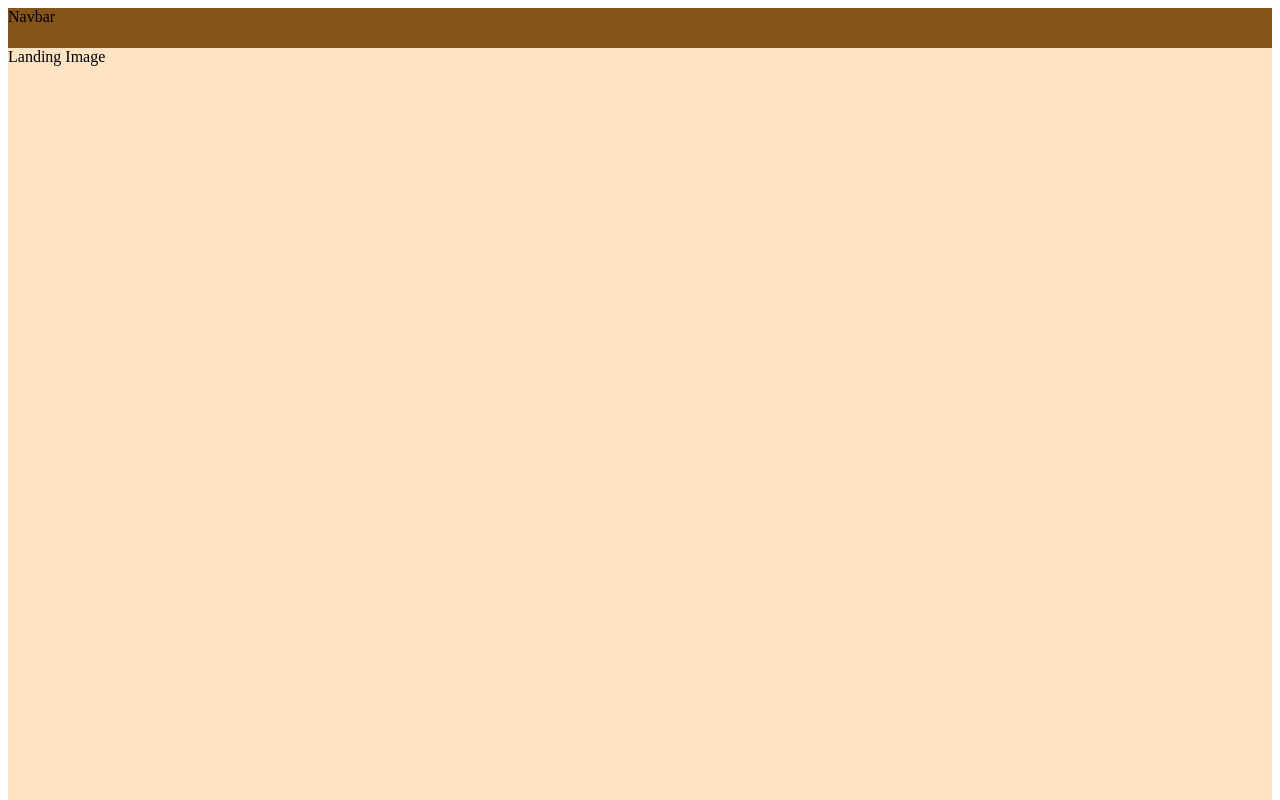
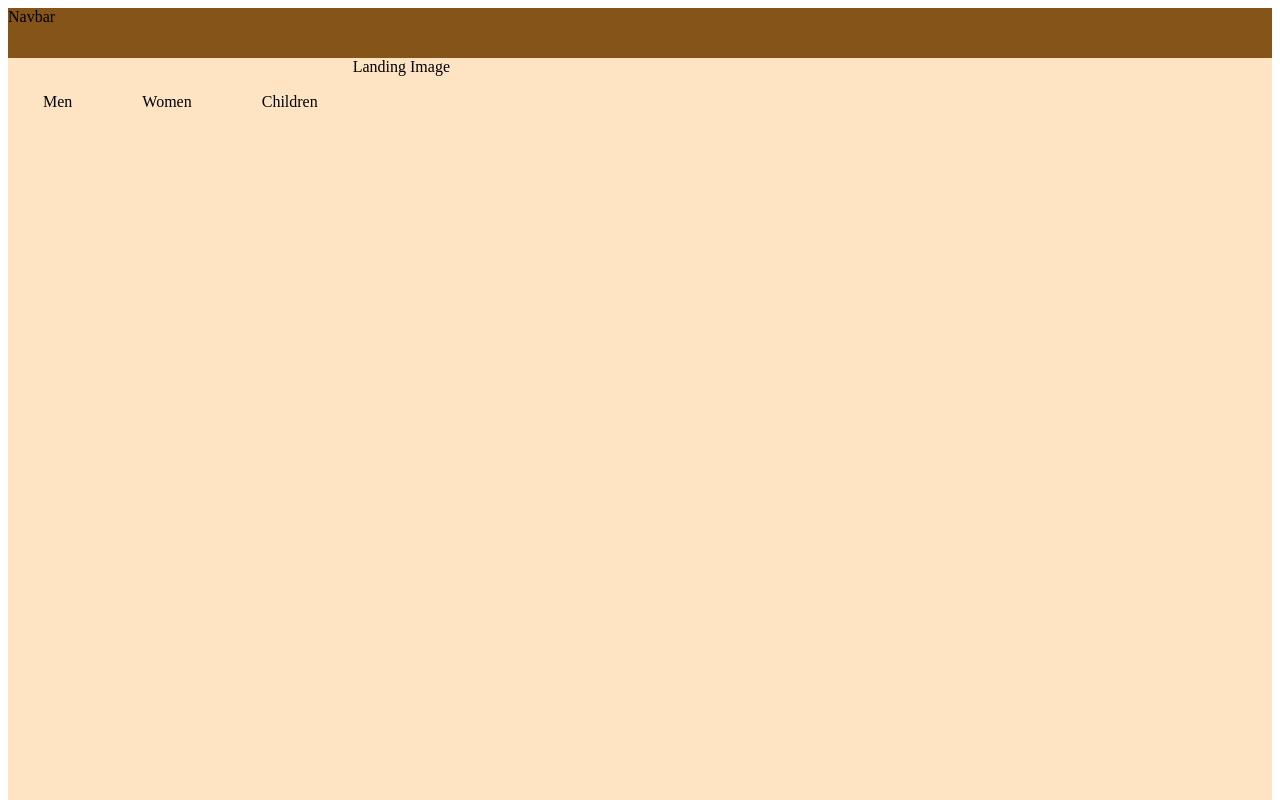
Before and after one commit to JaydinMarshall/coding-2, a plain HTML site: page AttributePractice.html in a window 1280 px wide. Shown: the top 800 px of the page. Drawn offline with Linux system fonts and the light colour scheme.

Commit message:
AttributePracticeCompleted

```diff
--- a/AttributePractice.html
+++ b/AttributePractice.html
@@ -5,8 +5,20 @@
 </head>
 <body>
 
-<div style="Background-color: rgb(133, 84, 25); height: 40px"> Navbar </div>
-<div style="background-color: bisque; height: 1000px"> Landing Image </div>
+<!--This is a Navbar-->
+
+<div style="Background-color: rgb(133, 84, 25); height: 50px"> Navbar </div>
+
+
+
+
+<li style="display: inline; float: left; padding: 35px "> Men </li>
+<li style="display: inline; float: left; padding: 35px"> Women </li>
+<li style="display: inline; float: left; padding: 35px"> Children </li>
+
+<div style="background-color: bisque; height: 1100px"> Landing Image </div>
+
+<div style="background-image:https://static1.srcdn.com/wordpress/wp-content/uploads/2021/09/Black-Priest-Doctor-Strange-uses-his-powers-in-Marvel-Comics..jpg"> </div>
 
 </body>
 </html>
```
